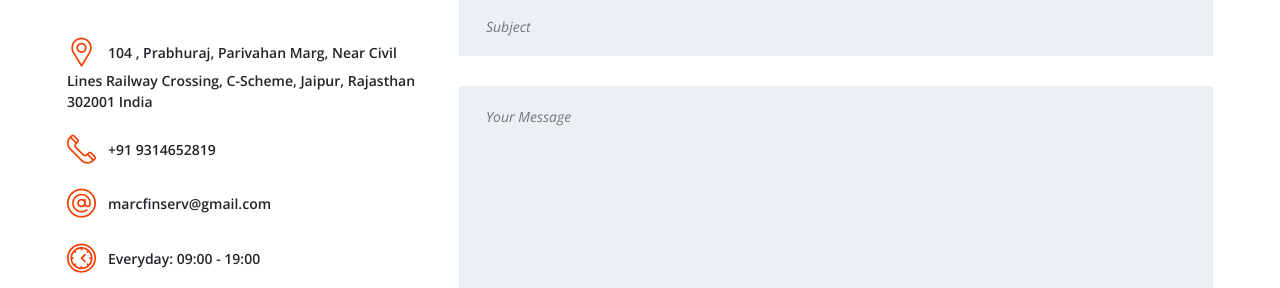
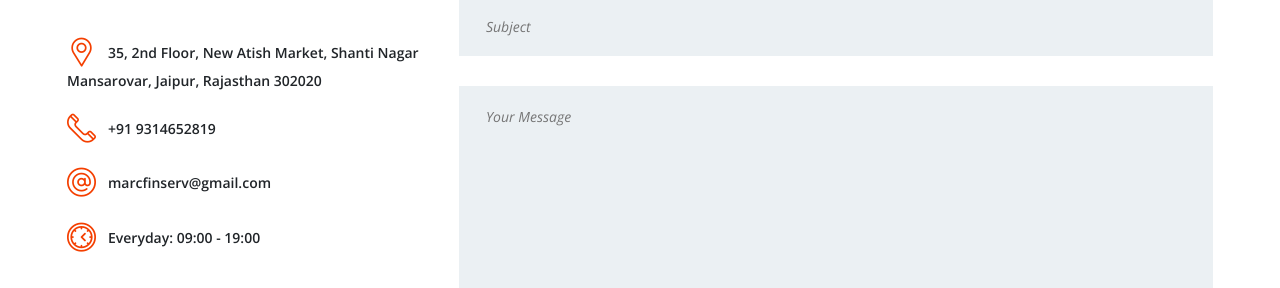
Before and after one commit to riddhiwho/marcfinserv, a plain HTML site: page contact.html in a window 1280 px wide. Shown: the part 695-983 px from the top of the page. Drawn offline with nearby package versions, Linux system fonts and the light colour scheme.

Commit message:
update address

```diff
--- a/contact.html
+++ b/contact.html
@@ -87,12 +87,10 @@
 						<h2>Get in touch</h2>
 						<p>For any query regarding loans, please fill this form and get in touch with us. </p>
 						<ul>
-							<li><i class="flaticon-032-placeholder"></i>104 , Prabhuraj,
-								Parivahan Marg,
-								Near Civil Lines Railway Crossing,
-								C-Scheme,
-								Jaipur, Rajasthan 302001
-								India</li>
+							<li><i class="flaticon-032-placeholder"></i>35, 2nd Floor,
+							New Atish Market, Shanti Nagar
+							Mansarovar, Jaipur, Rajasthan 302020
+						</li>
 							<li><i class="flaticon-029-telephone-1"></i>+91 9314652819</li>
 							<li><i class="flaticon-025-arroba"></i>marcfinserv@gmail.com</li>
 							<li><i class="flaticon-038-wall-clock"></i>Everyday: 09:00 - 19:00</li>
@@ -122,9 +120,9 @@
 					</form>
 				</div>
 			</div>
-			<!-- <div class="map">
-				<iframe src="https://www.google.com/maps/place/MARC+Finserv/data=!3m1!4b1!4m2!3m1!1s0x396db5c6fe568c97:0x9a060e2e16eea93d" style="border:0" allowfullscreen></iframe>
-			</div> -->
+	<!-- <div class="map">
+		<iframe src="https://www.google.com/maps/embed?pb=!1m18!1m12!1m3!1d3558.8372482597047!2d75.75812537558296!3d26.876911476668493!2m3!1f0!2f0!3f0!3m2!1i1024!2i768!4f13.1!3m3!1m2!1s0x396db45628a42fcf%3A0x1848e8ce899cef1!2sSunny%20Trade%20Center!5e0!3m2!1sen!2sin!4v1685290033490!5m2!1sen!2sin" width="600" height="450" style="border:0;" allowfullscreen="" loading="lazy" referrerpolicy="no-referrer-when-downgrade"></iframe>
+	</div>  -->
 		</div>
 	</section>
 	<!-- Contact Section end -->
```
